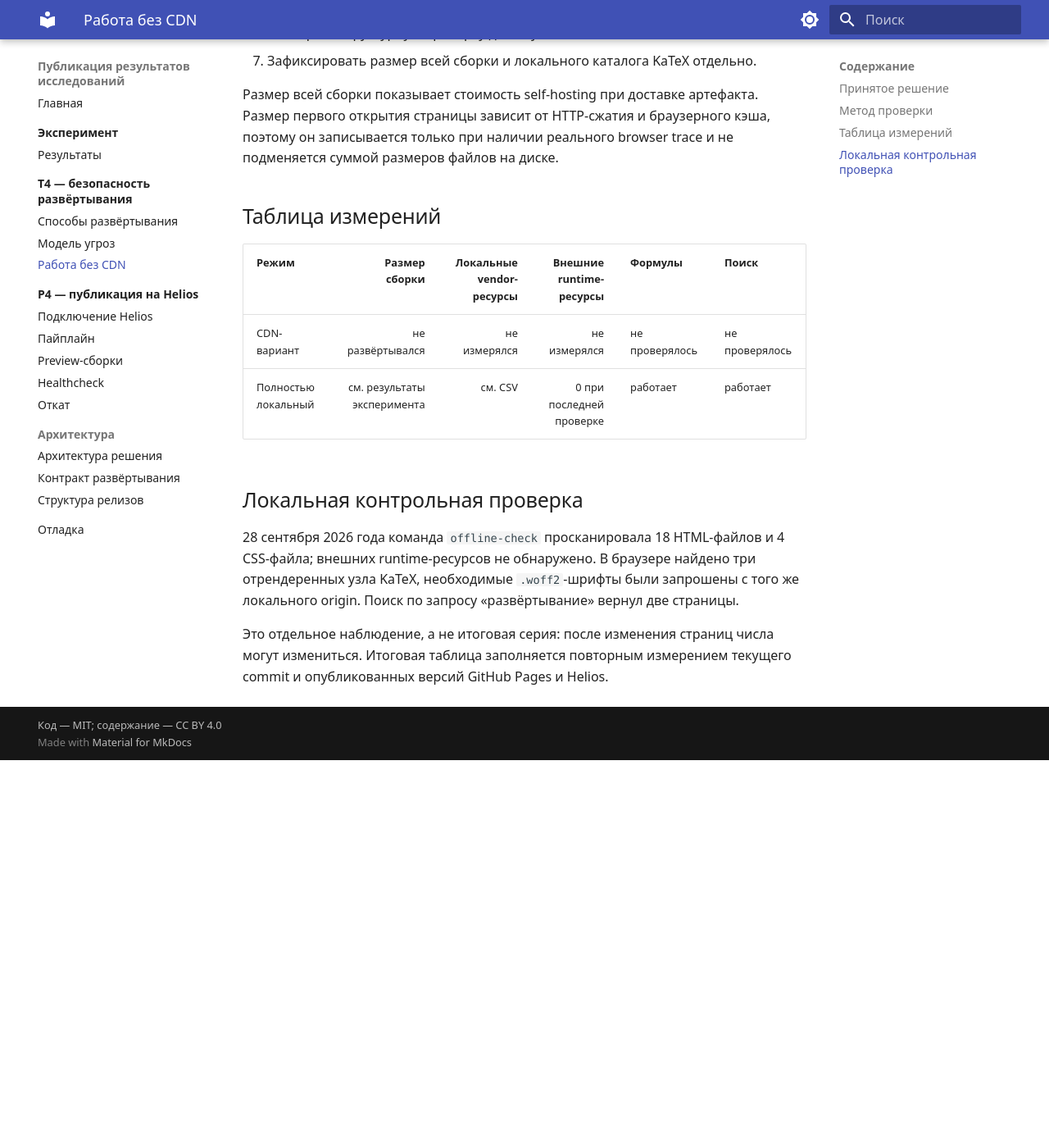
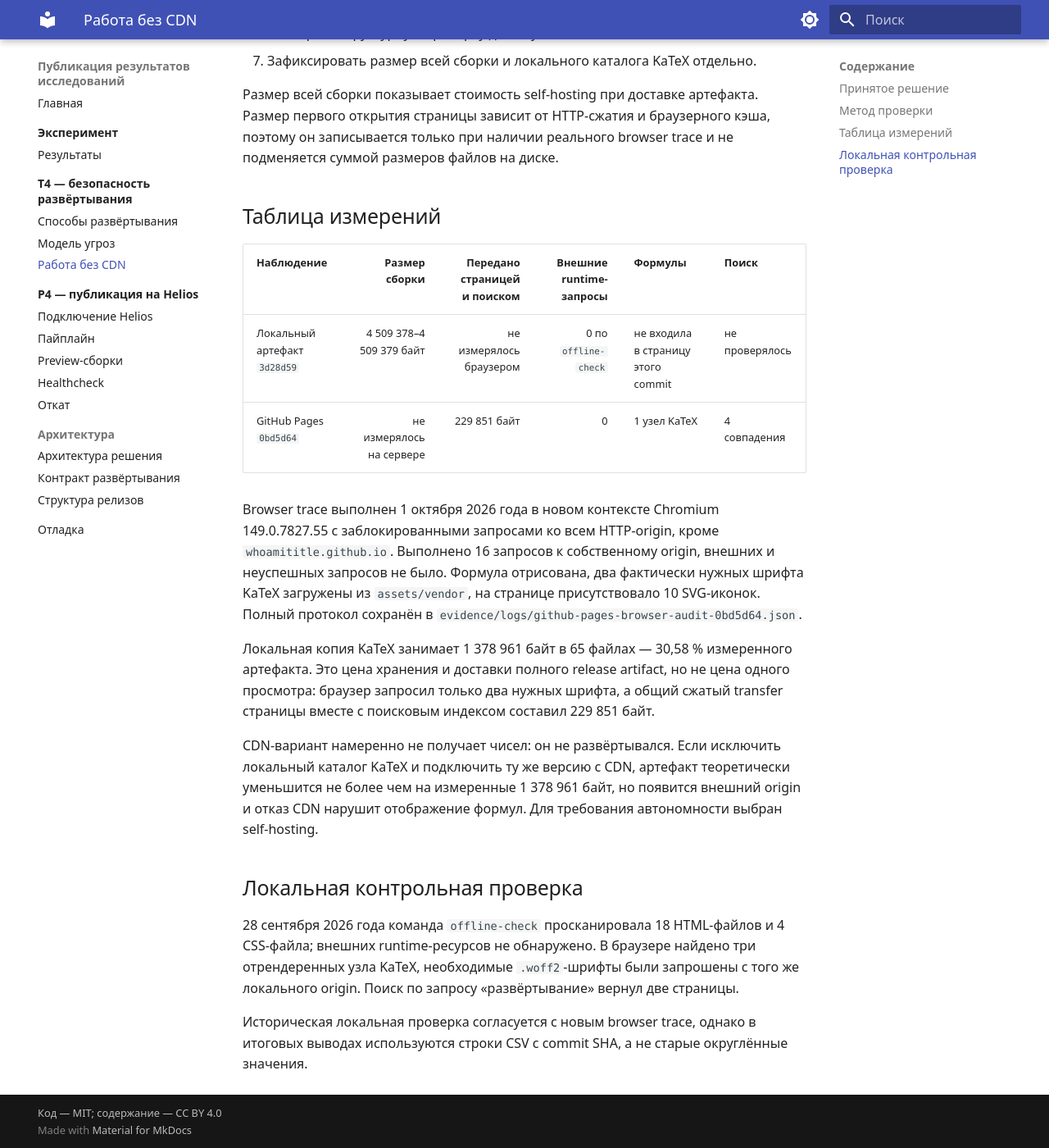
Before and after one commit to WhoamiTitle/mkdocs-deployment-lab, an MkDocs documentation site: the page built from docs/research/t4/cdn-independence.md, in a window 1280 px wide and 1400 px high, scrolled down 679 px. Shown: the whole window at 82% size. Built offline with MkDocs 1.6.1 and Material for MkDocs 9.7.7, drawn with Linux system fonts in a browser that asks for light colours; nearby versions of some CDN libraries; library files that are not in the unit come from our copies; before the commit the page ends 1606 px from its top, so only the background shows below that.

```diff
--- a/docs/research/t4/cdn-independence.md
+++ b/docs/research/t4/cdn-independence.md
@@ -27,10 +27,29 @@
 
 ## Таблица измерений
 
-| Режим | Размер сборки | Локальные vendor-ресурсы | Внешние runtime-ресурсы | Формулы | Поиск |
+| Наблюдение | Размер сборки | Передано страницей и поиском | Внешние runtime-запросы | Формулы | Поиск |
 |---|---:|---:|---:|---|---|
-| CDN-вариант | не развёртывался | не измерялся | не измерялся | не проверялось | не проверялось |
-| Полностью локальный | см. результаты эксперимента | см. CSV | 0 при последней проверке | работает | работает |
+| Локальный артефакт `3d28d59` | 4 509 378–4 509 379 байт | не измерялось браузером | 0 по `offline-check` | не входила в страницу этого commit | не проверялось |
+| GitHub Pages `0bd5d64` | не измерялось на сервере | 229 851 байт | 0 | 1 узел KaTeX | 4 совпадения |
+
+Browser trace выполнен 1 октября 2026 года в новом контексте Chromium
+149.0.7827.55 с заблокированными запросами ко всем HTTP-origin, кроме
+`whoamititle.github.io`. Выполнено 16 запросов к собственному origin, внешних и
+неуспешных запросов не было. Формула отрисована, два фактически нужных шрифта
+KaTeX загружены из `assets/vendor`, на странице присутствовало 10 SVG-иконок.
+Полный протокол сохранён в
+`evidence/logs/github-pages-browser-audit-0bd5d64.json`.
+
+Локальная копия KaTeX занимает 1 378 961 байт в 65 файлах — 30,58 %
+измеренного артефакта. Это цена хранения и доставки полного release artifact,
+но не цена одного просмотра: браузер запросил только два нужных шрифта, а общий
+сжатый transfer страницы вместе с поисковым индексом составил 229 851 байт.
+
+CDN-вариант намеренно не получает чисел: он не развёртывался. Если исключить
+локальный каталог KaTeX и подключить ту же версию с CDN, артефакт теоретически
+уменьшится не более чем на измеренные 1 378 961 байт, но появится внешний origin
+и отказ CDN нарушит отображение формул. Для требования автономности выбран
+self-hosting.
 
 ## Локальная контрольная проверка
 
@@ -39,6 +58,6 @@
 отрендеренных узла KaTeX, необходимые `.woff2`-шрифты были запрошены с того же
 локального origin. Поиск по запросу «развёртывание» вернул две страницы.
 
-Это отдельное наблюдение, а не итоговая серия: после изменения страниц числа
-могут измениться. Итоговая таблица заполняется повторным измерением текущего
-commit и опубликованных версий GitHub Pages и Helios.
+Историческая локальная проверка согласуется с новым browser trace, однако в
+итоговых выводах используются строки CSV с commit SHA, а не старые округлённые
+значения.
```
Also changed, not shown: docs/experiment/results.md (+13 -5 lines), 3 other files.
